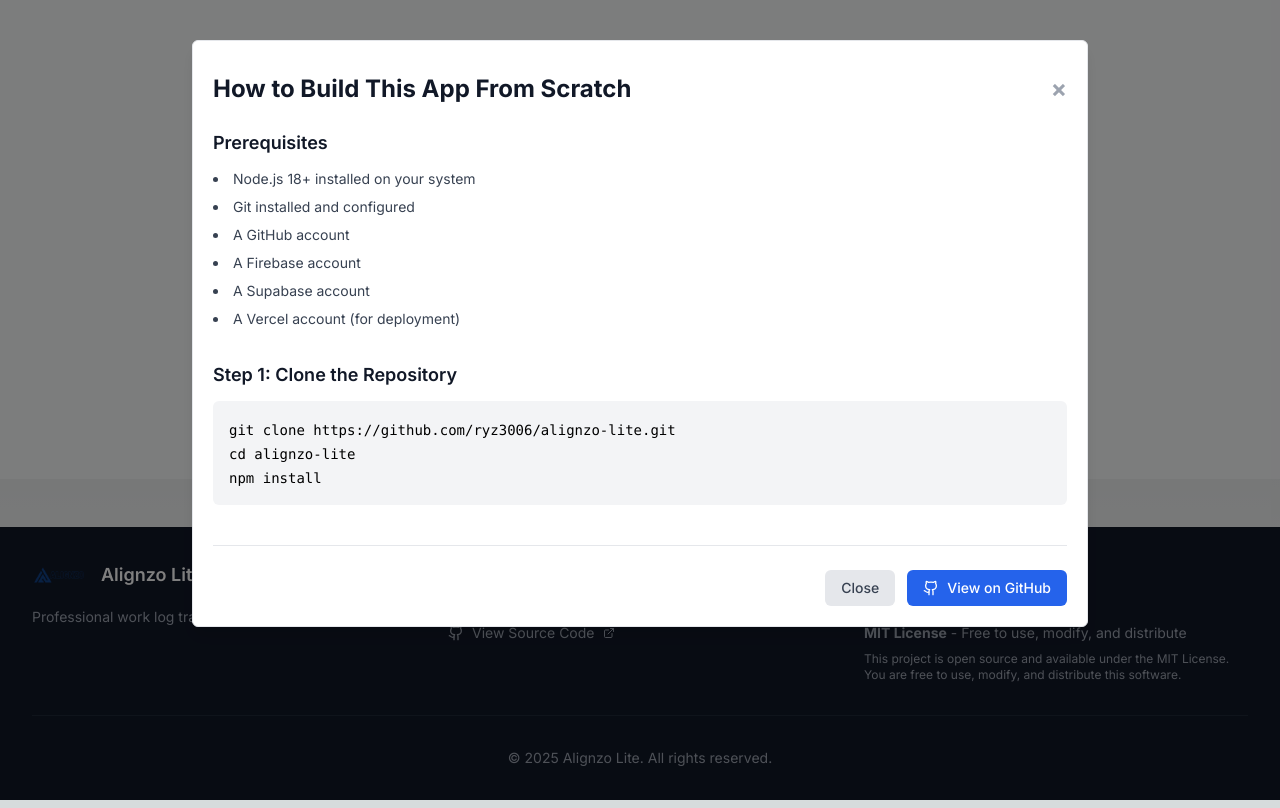
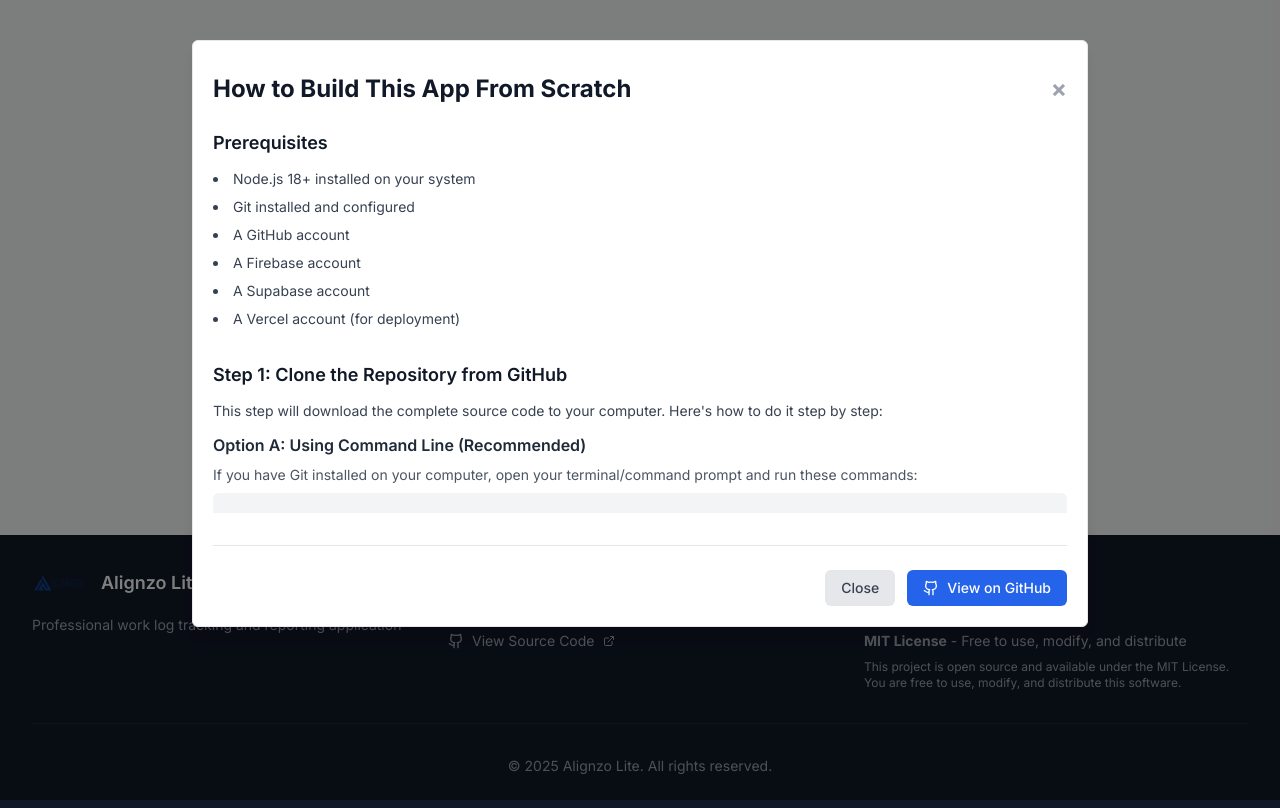
Before and after one commit to ryz3006/alignzo-lite, a Next.js app: page /admin/login in a window 1280 px wide. Both pictures are taken after a click on the button "How can I build this app for myself?". Built offline with nearby package versions, Linux system fonts and the light colour scheme; no server answers.

Commit message:
updates minor

```diff
--- a/app/admin/login/page.tsx
+++ b/app/admin/login/page.tsx
@@ -101,6 +101,16 @@
             </button>
           </div>
         </form>
+
+        {/* Go back to user login link */}
+        <div className="text-center">
+          <a
+            href="/"
+            className="text-sm text-primary-600 hover:text-primary-500 transition-colors"
+          >
+            ← Go back to user login
+          </a>
+        </div>
       </div>
     </div>
   );
--- a/components/Footer.tsx
+++ b/components/Footer.tsx
@@ -41,7 +41,7 @@
                 </li>
                 <li>
                   <a
-                    href="https://github.com/ryz3006"
+                    href="https://github.com/ryz3006/alignzo-lite"
                     target="_blank"
                     rel="noopener noreferrer"
                     className="text-gray-400 hover:text-white flex items-center space-x-2 transition-colors"
@@ -121,13 +121,92 @@
 
                 {/* Step 1: Clone Repository */}
                 <div>
-                  <h4 className="text-lg font-semibold text-gray-900 mb-3">Step 1: Clone the Repository</h4>
+                  <h4 className="text-lg font-semibold text-gray-900 mb-3">Step 1: Clone the Repository from GitHub</h4>
+                  <p className="text-sm text-gray-700 mb-3">
+                    This step will download the complete source code to your computer. Here's how to do it step by step:
+                  </p>
+
+                  <div className="space-y-4">
+                    <div>
+                      <h5 className="text-md font-semibold text-gray-800 mb-2">Option A: Using Command Line (Recommended)</h5>
+                      <p className="text-sm text-gray-600 mb-2">
+                        If you have Git installed on your computer, open your terminal/command prompt and run these commands:
+                      </p>
                       <div className="bg-gray-100 p-4 rounded-md">
                         <code className="text-sm">
+                          # Download the project from GitHub<br />
                           git clone https://github.com/ryz3006/alignzo-lite.git<br />
+                          <br />
+                          # Navigate into the project folder<br />
                           cd alignzo-lite<br />
+                          <br />
+                          # Install all required dependencies<br />
                           npm install
                         </code>
+                      </div>
+                      <p className="text-xs text-gray-500 mt-2">
+                        <strong>What these commands do:</strong><br />
+                        • <code>git clone</code> downloads the entire project from GitHub<br />
+                        • <code>cd alignzo-lite</code> moves you into the project folder<br />
+                        • <code>npm install</code> installs all the software packages the project needs
+                      </p>
+                    </div>
+
+                    <div>
+                      <h5 className="text-md font-semibold text-gray-800 mb-2">Option B: Using GitHub Desktop (For Beginners)</h5>
+                      <ol className="list-decimal list-inside space-y-2 text-sm text-gray-700">
+                        <li>
+                          Download and install{' '}
+                          <a
+                            href="https://desktop.github.com"
+                            target="_blank"
+                            rel="noopener noreferrer"
+                            className="text-blue-600 hover:text-blue-800 underline"
+                          >
+                            GitHub Desktop
+                          </a>
+                        </li>
+                        <li>Sign in with your GitHub account</li>
+                        <li>Click "Clone a repository from the Internet"</li>
+                        <li>Enter: <code className="bg-gray-200 px-1 rounded">https://github.com/ryz3006/alignzo-lite</code></li>
+                        <li>Choose where to save the project on your computer</li>
+                        <li>Click "Clone"</li>
+                        <li>Open the project folder in your code editor (like VS Code)</li>
+                        <li>Open terminal in your editor and run: <code className="bg-gray-200 px-1 rounded">npm install</code></li>
+                      </ol>
+                    </div>
+
+                    <div>
+                      <h5 className="text-md font-semibold text-gray-800 mb-2">Option C: Direct Download (Simplest)</h5>
+                      <ol className="list-decimal list-inside space-y-2 text-sm text-gray-700">
+                        <li>
+                          Go to{' '}
+                          <a
+                            href="https://github.com/ryz3006/alignzo-lite"
+                            target="_blank"
+                            rel="noopener noreferrer"
+                            className="text-blue-600 hover:text-blue-800 underline"
+                          >
+                            the project on GitHub
+                          </a>
+                        </li>
+                        <li>Click the green "Code" button</li>
+                        <li>Select "Download ZIP"</li>
+                        <li>Extract the ZIP file to a folder on your computer</li>
+                        <li>Open the extracted folder in your code editor</li>
+                        <li>Open terminal in your editor and run: <code className="bg-gray-200 px-1 rounded">npm install</code></li>
+                      </ol>
+                    </div>
+
+                    <div className="bg-blue-50 border-l-4 border-blue-400 p-4">
+                      <h6 className="text-sm font-semibold text-blue-800 mb-2">💡 Pro Tips:</h6>
+                      <ul className="text-xs text-blue-700 space-y-1">
+                        <li>• Make sure you have Node.js installed (download from nodejs.org)</li>
+                        <li>• Use a code editor like VS Code for the best experience</li>
+                        <li>• If you get any errors, make sure you're in the correct folder</li>
+                        <li>• The <code className="bg-blue-200 px-1 rounded">npm install</code> step might take a few minutes</li>
+                      </ul>
+                    </div>
                   </div>
                 </div>
 
```
Lines whose indentation alone changed are shown as unchanged.
